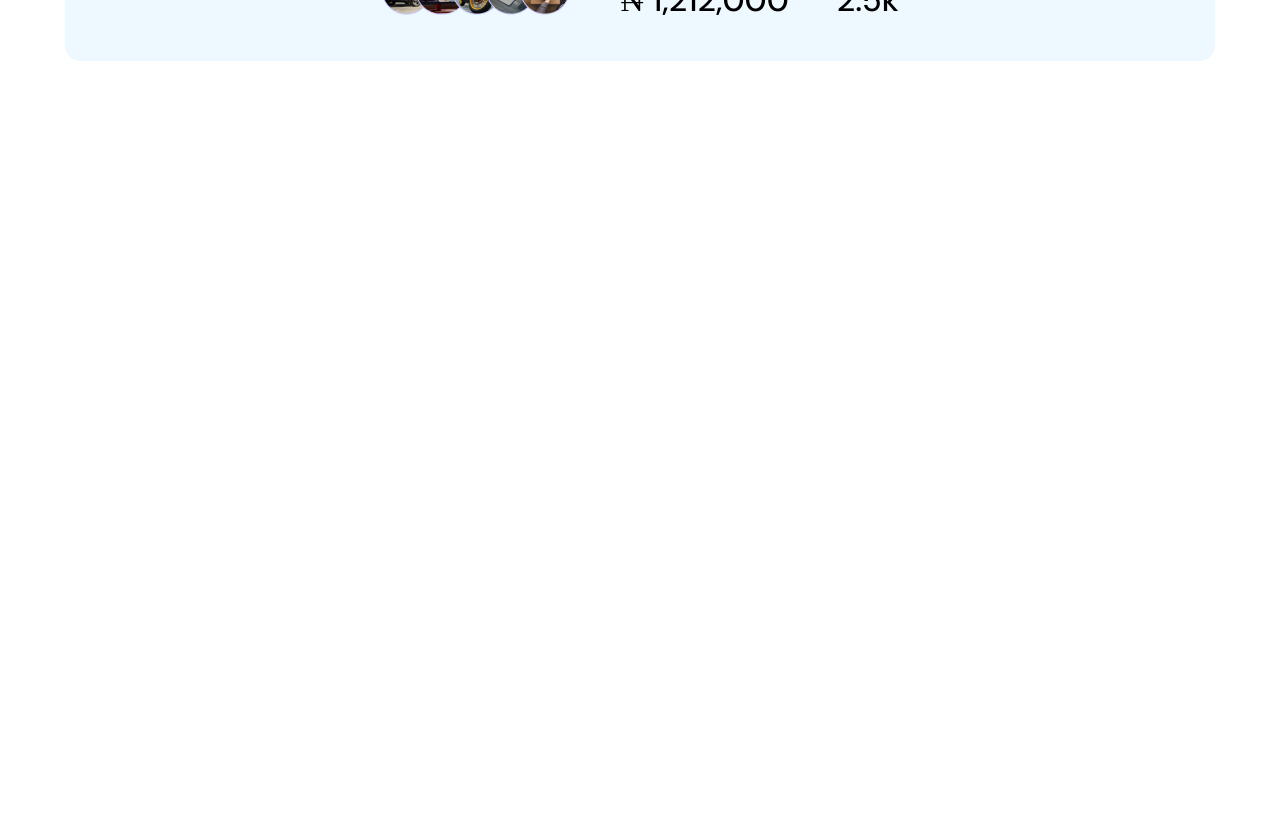
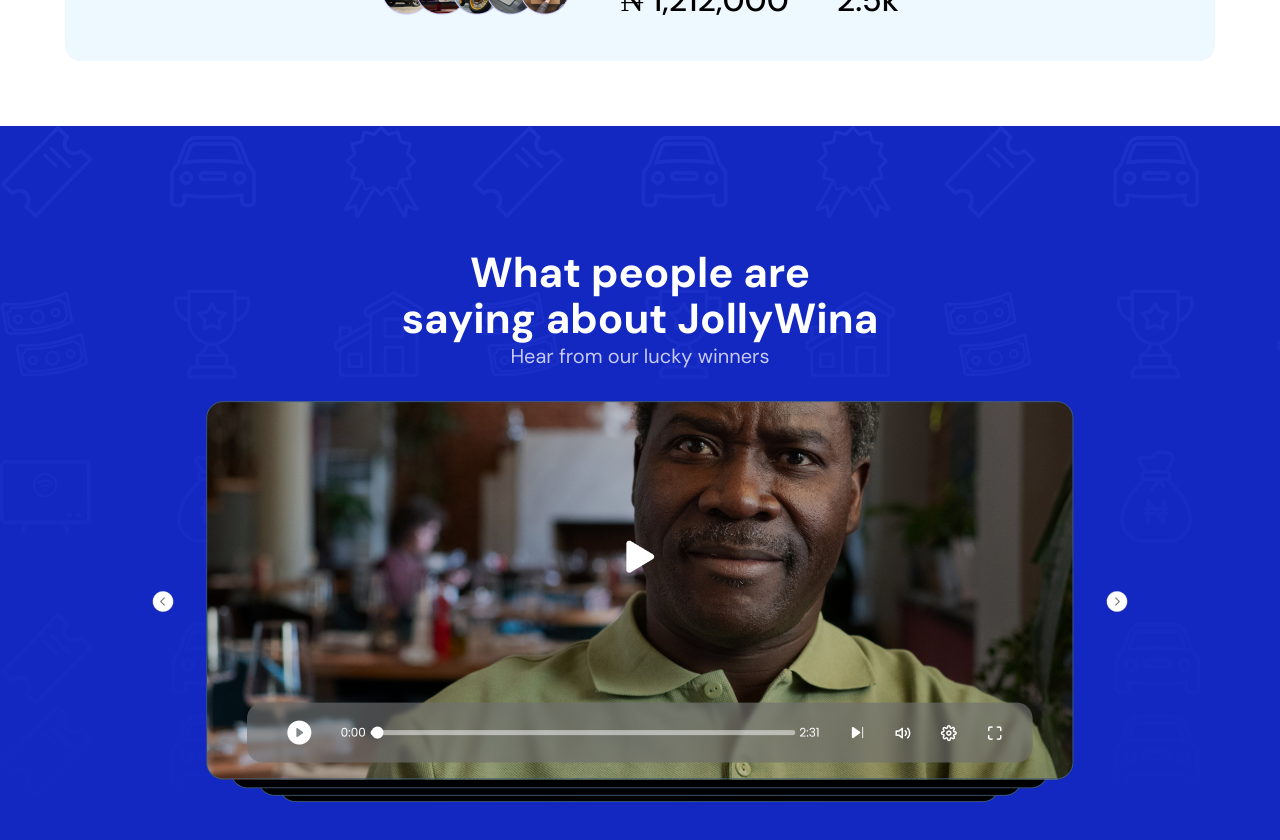
Before and after one commit to Emmanuel1858/test-surewina, an Angular app: page / in a window 1280 px wide. Shown: the part 3100-3940 px from the top of the page. Before the commit the page ends 3161 px from the top, so only its background shows below. Built offline with nearby package versions, Linux system fonts and the light colour scheme; a web font is replaced by a local one.

Commit message:
completed section-5

```diff
--- a/src/app/pages/website/website.component.html
+++ b/src/app/pages/website/website.component.html
@@ -179,6 +179,21 @@
       </div>
     </div>
   </section>
+  <section class="blue-gradient">
+    <div class="section section-5">
+      <div class="text-header">
+        <h2> What people are saying about JollyWina </h2>
+        <p> Hear from our lucky winners </p>
+      </div>
+      <div class="video-testimonies">
+        <img src="../../../assets/cta-arrow-left.png" alt="">
+        <div class="video-container">
+          <img src="../../../assets/video-group.png" alt="">
+        </div>
+        <img src="../../../assets/cta-arrow-right.png" alt="">
+      </div>
+    </div>
+  </section>
 </main>
 
 <footer>
--- a/src/app/pages/website/website.component.scss
+++ b/src/app/pages/website/website.component.scss
@@ -313,8 +313,6 @@
   background: var(--Colors-Brand-Colors-WinAPrize---Blue---Secondary-Color, #1228C1);
   background-position: cover;
   height: 100vh;
-
-
 }
 
 .section-2 {
@@ -668,3 +666,49 @@
     }
   }
 }
+
+
+// ################## SECTION 5 ##################
+
+.section-5 {
+  display: flex;
+  flex-direction: column;
+  align-items: center;
+  justify-content: center;
+  gap: 2rem;
+  height: 100%;
+  background: linear-gradient(180deg, rgba(18, 40, 193, 0) -23.58%, rgba(18, 40, 193, 0.639918) 3.57%, #1228C1 89.94%), url(../../../assets/many-icons.png);
+
+  h2 {
+    color: var(--Colors-White-White, #FFF);
+    text-align: center;
+    /* Header or Display Text/Header Text 3 */
+    font-family: "DM Sans";
+    font-size: 42px;
+    font-style: normal;
+    font-weight: 700;
+    max-width: 34.10175rem;
+  }
+
+  p {
+    color: var(--colors-blue-secondary-color-s-100, #C7C9F8);
+    text-align: center;
+    /* Body Text Regular/Body Text - Regular - 3 */
+    font-family: "DM Sans";
+    font-size: 1.25rem;
+    font-style: normal;
+    font-weight: 400;
+    line-height: normal;
+  }
+
+}
+
+.video-testimonies {
+  display: flex;
+  align-items: center;
+  gap: 2rem;
+
+  img {
+    cursor: pointer;
+  }
+}
```
Also changed, not shown: src/assets/video-group.png (added).
